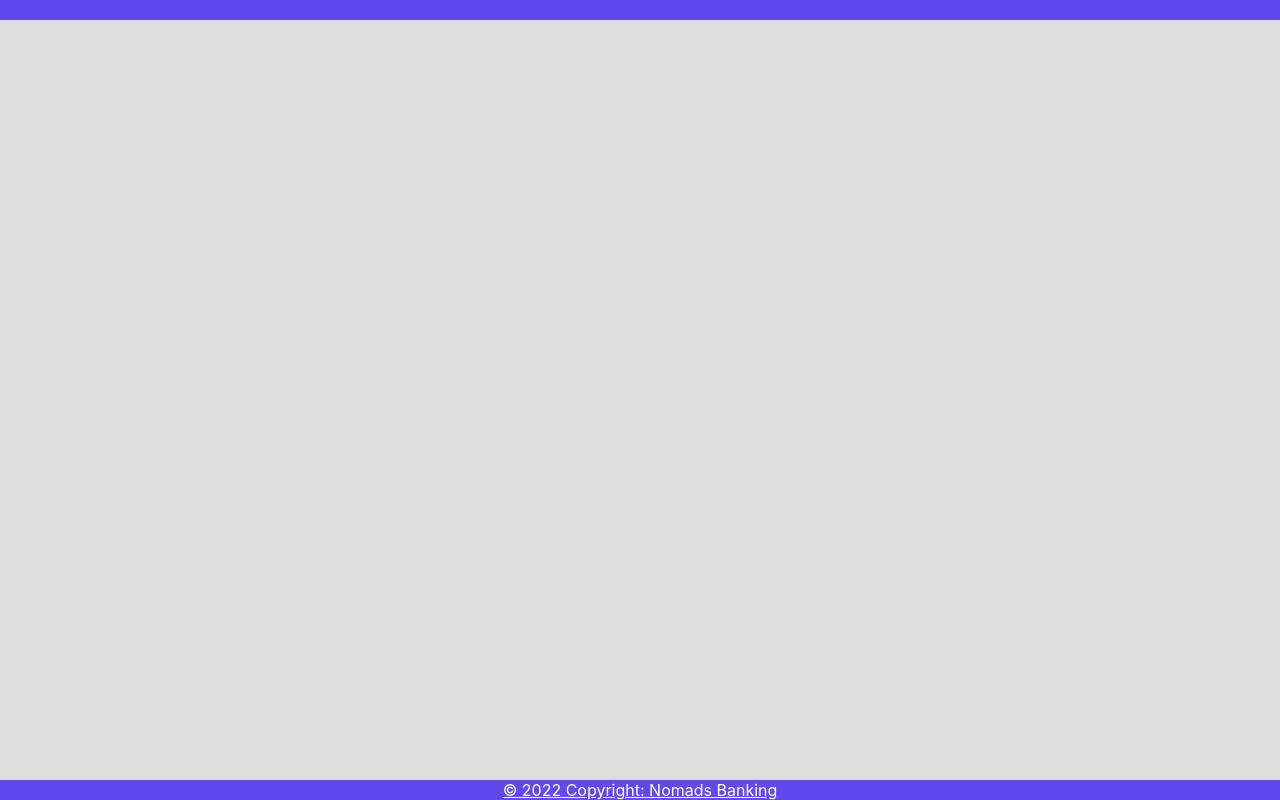
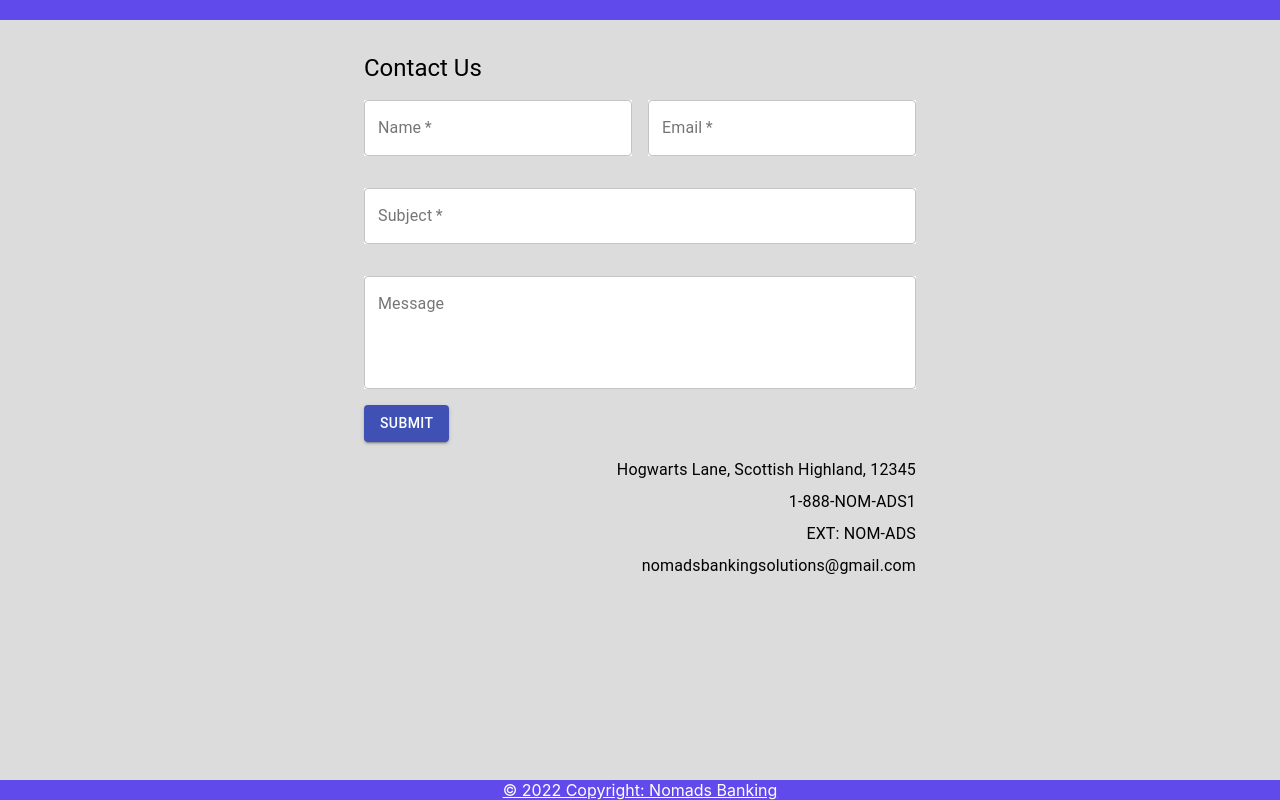
Before and after one commit to jlorenzo58/nomad-online-banking-system, a React (Create React App) app: page /contact in a window 1280 px wide. Built offline with nearby package versions, Linux system fonts and the light colour scheme.

Commit message:
contact us page

```diff
--- a/src/App.js
+++ b/src/App.js
@@ -8,6 +8,7 @@ import Overview from "./components/Overview.js";
 import Settings from "./components/Settings.js";
 import Send from "./components/Send.js";
 import DepositCheck from "./components/DepositCheck.js";
+import Contact from "./components/Contact.js";
 import Transfer from "./components/Transfer.js";
 import {
   BrowserRouter as Router,
@@ -29,6 +30,7 @@ function App() {
           <Route path="/transfer" element={<Transfer />} />
           <Route path="/overview/:id" element={<Overview />} />
           <Route path ="/depositcheck" element={<DepositCheck/>} />
+          <Route path ="/contact" element={<Contact />} />
           <Route path="/send" element={<Send />} />
           <Route path="/settings" element ={<Settings />} />
         </Routes>
--- /dev/null
+++ b/src/components/Contact.js
@@ -0,0 +1,103 @@
+import React from 'react';
+import { makeStyles } from '@material-ui/core/styles';
+import {
+  TextField,
+  Typography,
+  Grid,
+  Container,
+  Button,
+} from '@material-ui/core';
+
+const useStyles = makeStyles((theme) => ({
+  container: {
+    marginTop: theme.spacing(4),
+  },
+  title: {
+    marginBottom: theme.spacing(2),
+  },
+  input: {
+    marginBottom: theme.spacing(2),
+    background: 'white'
+  },
+  contactInfo: {
+    textAlign: 'right',
+    marginTop: theme.spacing(2),
+  },
+  contactText: {
+    marginBottom: theme.spacing(1),
+  },
+}));
+
+const handleButtonClick = () =>{
+  alert('Message has been sent!');
+}
+
+const Contact = () => {
+  const classes = useStyles();
+
+  return (
+    <Container maxWidth="sm" className={classes.container}>
+      <Typography variant="h5" className={classes.title}>
+        Contact Us
+      </Typography>
+      <Grid container spacing={2}>
+        <Grid item xs={12} sm={6}>
+          <TextField
+            fullWidth
+            label="Name"
+            variant="outlined"
+            className={classes.input}
+            required
+          />
+        </Grid>
+        <Grid item xs={12} sm={6}>
+          <TextField
+            fullWidth
+            label="Email"
+            variant="outlined"
+            className={classes.input}
+            required
+          />
+        </Grid>
+        <Grid item xs={12}>
+          <TextField
+            fullWidth
+            label="Subject"
+            variant="outlined"
+            className={classes.input}
+            required
+          />
+        </Grid>
+        <Grid item xs={12}>
+          <TextField
+            fullWidth
+            label="Message"
+            variant="outlined"
+            multiline
+            rows={4}
+            className={classes.input}
+          />
+        </Grid>
+      </Grid>
+      <Button variant="contained" color="primary" onClick={handleButtonClick} >
+        Submit
+      </Button>
+      <div className={classes.contactInfo}>
+        <Typography variant="body1" className={classes.contactText}>
+          Hogwarts Lane, Scottish Highland, 12345
+        </Typography>
+        <Typography variant="body1" className={classes.contactText}>
+          1-888-NOM-ADS1
+        </Typography>
+        <Typography variant="body1" className={classes.contactText}>
+          EXT: NOM-ADS
+        </Typography>
+        <Typography variant="body1" className={classes.contactText}>
+          nomadsbankingsolutions@gmail.com
+        </Typography>
+      </div>
+    </Container>
+  );
+};
+
+export default Contact;
--- a/src/components/Settings.js
+++ b/src/components/Settings.js
@@ -3,6 +3,7 @@ import { makeStyles } from '@material-ui/core/styles';
 import { Box, TextField, Button, Grid, Divider, Paper, Typography } from '@material-ui/core';
 import { Lifecycle } from "./Lifecycle.ts";
 import axios from "axios"
+import { useNavigate } from 'react-router-dom';
 
 const useStyles = makeStyles((theme) => ({
     root: {
@@ -32,6 +33,10 @@ const useStyles = makeStyles((theme) => ({
     const [formData, setFormData] = useState({});
     const userId = localStorage.getItem('userId');
     console.log(userId);
+    const navigate = useNavigate();
+    const handleButtonClick = () => {
+      navigate('/contact');
+    };
 
     useEffect(() => {
       let lifecycle = listLifecycle
@@ -92,7 +97,7 @@ const useStyles = makeStyles((theme) => ({
           }
           <Grid item xs={12} sm={6}>
             <Typography variant="h6">Support</Typography>
-            <Button variant="contained" color="primary" fullWidth>Schedule a Meeting</Button>
+            <Button variant="contained" color="primary" fullWidth onClick={handleButtonClick} >Contact Us</Button>
             <Divider className={classes.divider} />
             <Button variant="contained" color="secondary" fullWidth>Pause Account</Button>
           </Grid>
```
